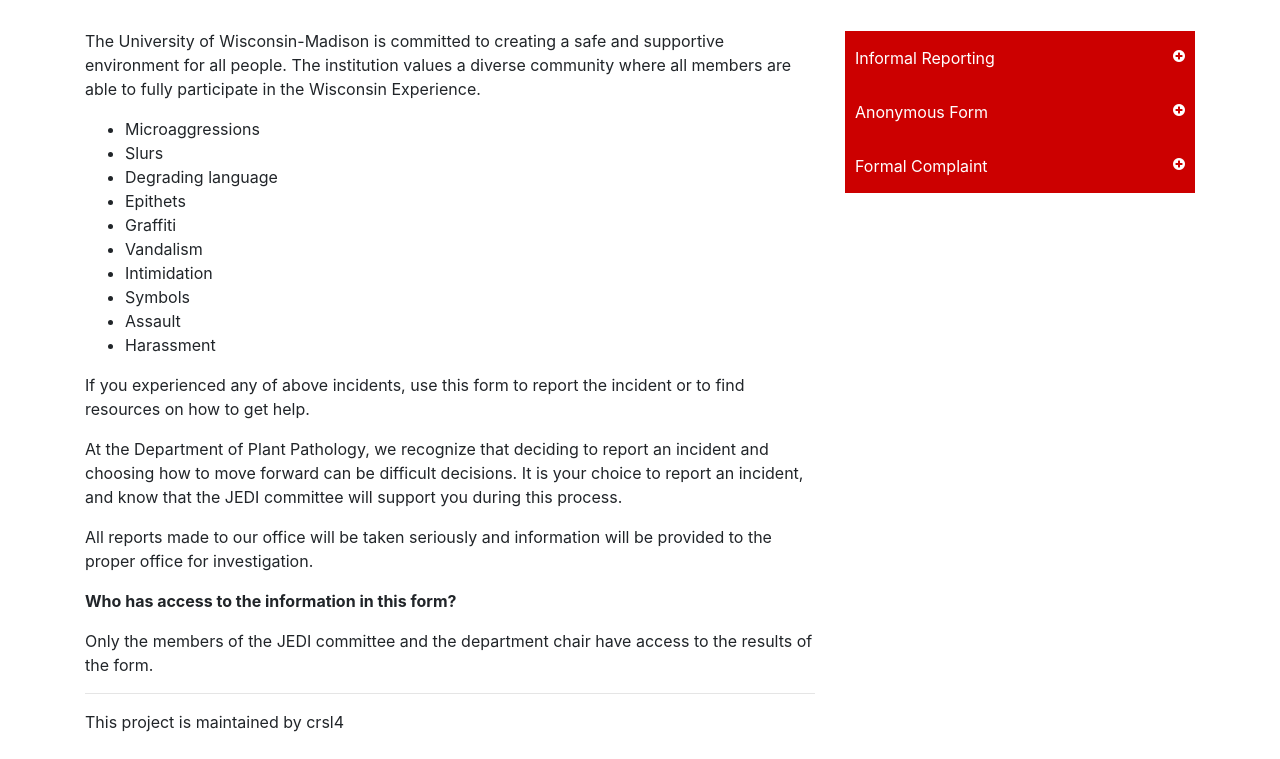
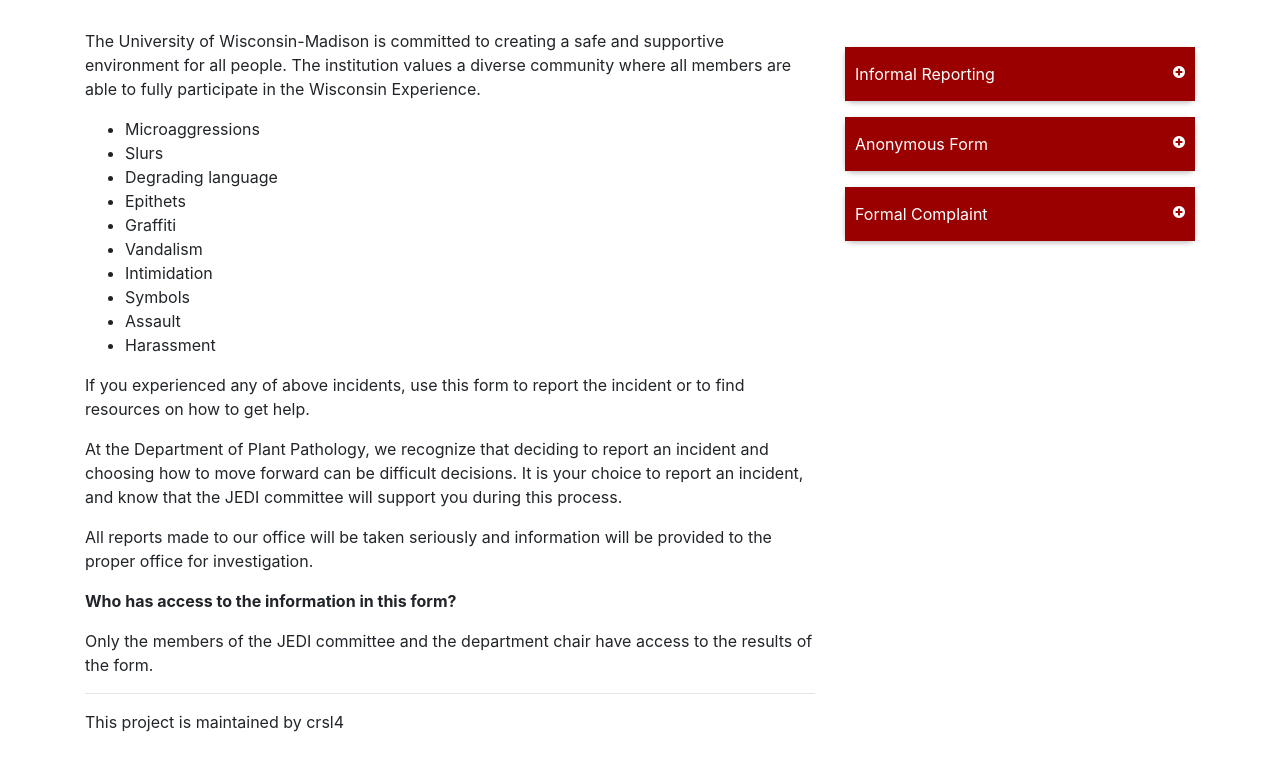
Before and after one commit to hchen549/WebExample, a plain HTML site: page index.html in a window 1280 px wide. Shown: the part 41-800 px from the top of the page. Drawn offline with nearby package versions, Linux system fonts and the light colour scheme.

Commit message:
Add files via upload

```diff
--- a/index.html
+++ b/index.html
@@ -75,29 +75,36 @@
             <br>
             <br>
 
+
+          <div class="accordion-item">
             <button class="accordion">Informal Reporting</button>
             <div class="accordion-content">
               <p>
                 Informal reporting
               </p>
-
+            </div>
           </div>
 
-
+          <div class="accordion-item">
             <button class="accordion">Anonymous Form</button>
             <div class="accordion-content">
               <p>
                 Anonymous Form
               </p>
             </div>
+          </div>
 
 
+
+          <div class="accordion-item">
             <button class="accordion">Formal Complaint</button>
             <div class="accordion-content">
               <p>
                 Formal Complaint
               </p>
             </div>
+          </div>
+
         </div>
       </div>
 
--- a/style.css
+++ b/style.css
@@ -3,13 +3,21 @@
   padding: 5px;
 }
 
+.accordion-item {
+  margin: 1rem 0;
+  border-radius: 0.5rem;
+  box-shadow: 0 2px 5px 0 rgba(0, 0, 0, 0.25);
+}
+
 button.accordion {
   width: 100%;
-  background-color: #cc0000;
-  border: none;
+  background-color: #9b0000;
+
   outline: none;
   text-align: left;
+  border: none;
   padding: 15px 10px;
+  /* padding: 0.5rem 5rem 0.5rem 1rem; */
   font-size: 16px;
   color: #ffffff;
   cursor: pointer;
```
Lines whose indentation alone changed are shown as unchanged.
